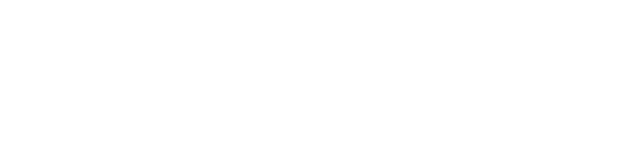
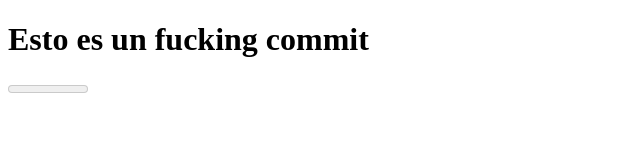
Before and after one commit to Anthonxdev/papotico, a plain HTML site: page index.html in a window 1280 px wide. Shown: the whole page, without its empty margins (0-640 px from the left). Drawn offline with Linux system fonts and the light colour scheme.

Commit message:
Yo hice el Header

```diff
--- a/index.html
+++ b/index.html
@@ -3,9 +3,14 @@
 <head>
     <meta charset="UTF-8">
     <meta name="viewport" content="width=device-width, initial-scale=1.0">
-    <title>papotico chambodsdsm</title>
+    <title>papotico</title>
 </head>
 <body>
     <script src="papotin.js"></script>
+
+    <header>
+        <h1> Esto es un fucking commit </h1>
+        <meter> </meter>
+    </header>
 </body>
 </html>
```
